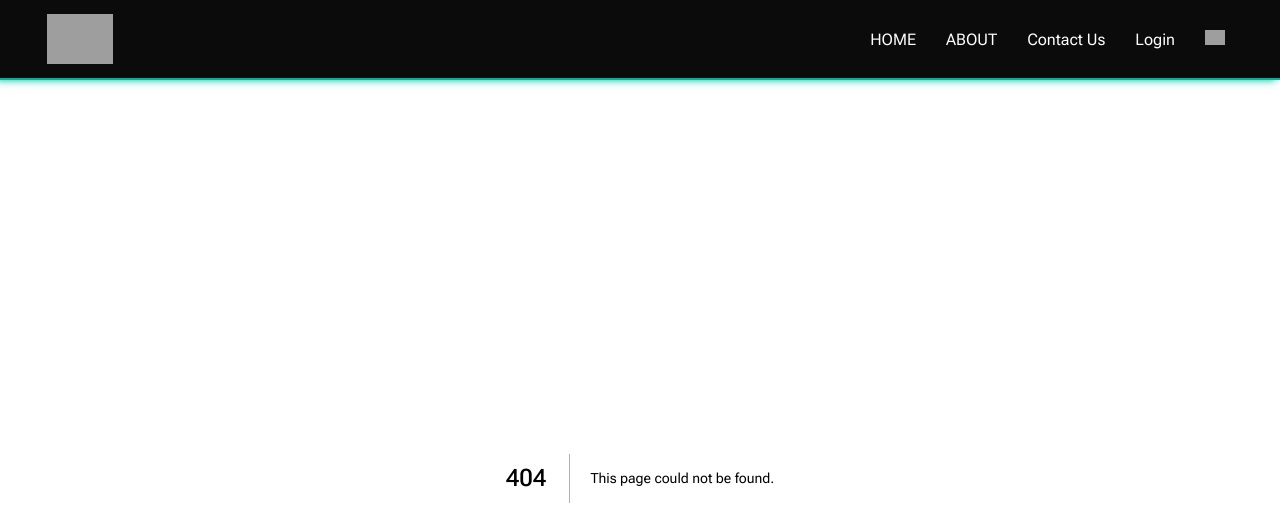
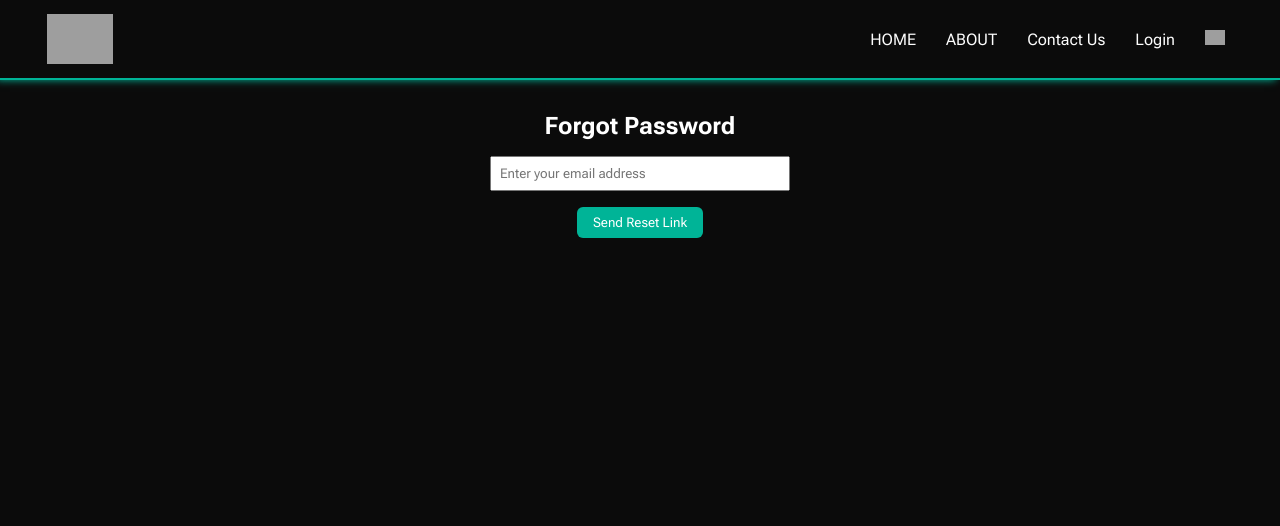
Before and after one commit to TarunK951/ChatBot, a Next.js app in the folder chatbot/: page /ForgotPasswordPage in a window 1280 px wide. Before the commit this address had no page. Shown: the top 526 px of the page. Built offline with nearby package versions, Linux system fonts and the light colour scheme; grey boxes are pictures that could not be loaded.

Commit message:
forgot pass

```diff
--- /dev/null
+++ b/chatbot/src/app/ForgotPasswordPage/page.jsx
@@ -0,0 +1,37 @@
+// ForgotPasswordPage/page.jsx
+"use client";
+import { getAuth, sendPasswordResetEmail } from "firebase/auth";
+import { useState } from "react";
+import "./style.css";
+
+export default function ForgotPasswordPage() {
+  const [email, setEmail] = useState("");
+  const [message, setMessage] = useState("");
+
+  const handleReset = async () => {
+    const auth = getAuth(app);
+    try {
+      await sendPasswordResetEmail(auth, email);
+      setMessage("Password reset link sent to your email.");
+    } catch (error) {
+      setMessage(error.message);
+    }
+  };
+
+  return (
+    <div className="forgot-container">
+      <h2>Forgot Password</h2>
+      <input
+        type="email"
+        placeholder="Enter your email address"
+        value={email}
+        onChange={(e) => setEmail(e.target.value)}
+        className="forgot-input"
+      />
+      <button onClick={handleReset} className="forgot-button">
+        Send Reset Link
+      </button>
+      {message && <p className="forgot-message">{message}</p>}
+    </div>
+  );
+}
--- /dev/null
+++ b/chatbot/src/app/ForgotPasswordPage/style.css
@@ -0,0 +1,25 @@
+/* ForgotPasswordPage/style.css */
+.forgot-container {
+  display: flex;
+  flex-direction: column;
+  align-items: center;
+  padding: 2rem;
+  color: white;
+}
+.forgot-input {
+  padding: 0.5rem;
+  margin: 1rem 0;
+  width: 100%;
+  max-width: 300px;
+}
+.forgot-button {
+  padding: 0.5rem 1rem;
+  background: #00b497;
+  color: white;
+  border: none;
+  border-radius: 6px;
+}
+.forgot-message {
+  margin-top: 1rem;
+  color: lightgreen;
+}
```
